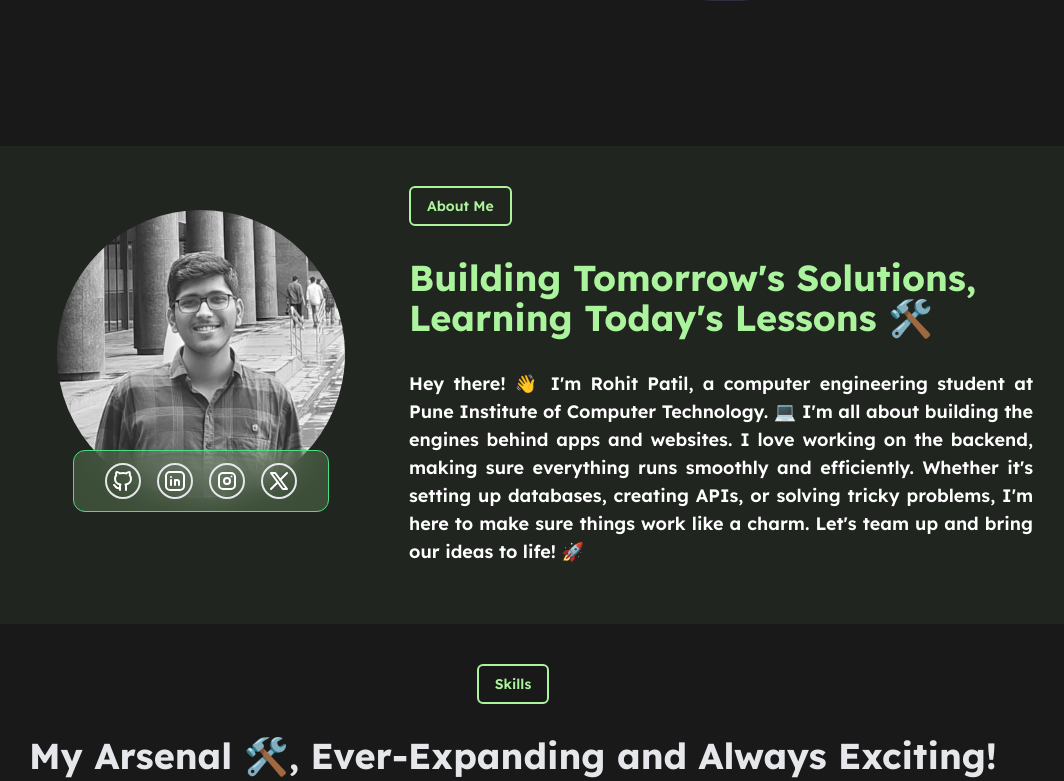
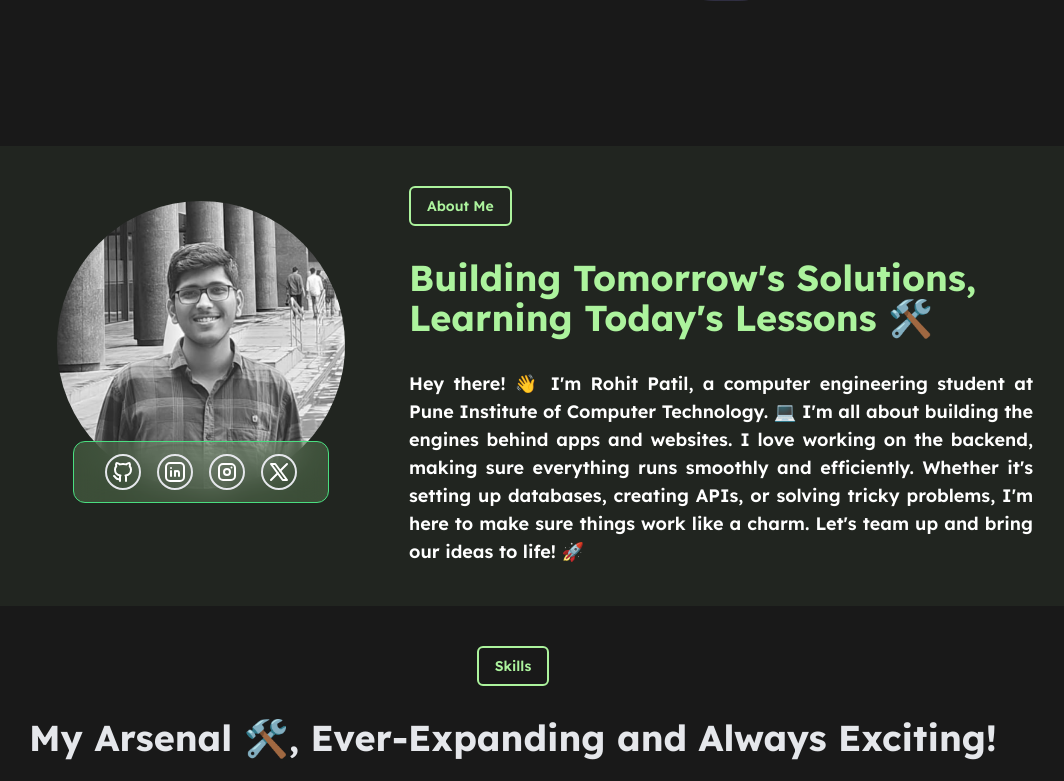
Before and after one commit to rohitvpatil0810/rohit-portfolio-next, a Next.js app: page / in a window 1280 px wide. Shown: the part 654-1435 px from the top of the page, without its empty margins (127-1191 px from the left). Built offline with nearby package versions, Linux system fonts and the light colour scheme.

Commit message:
fix: change img to next/image

```diff
--- a/src/components/about-me.tsx
+++ b/src/components/about-me.tsx
@@ -1,3 +1,4 @@
+import Image from "next/image";
 import LightGreenGlassMorph from "./ui/light-green-glass-morph";
 import SectionHeader from "./ui/section-header";
 import SocialIcon from "./ui/social-icon";
@@ -7,11 +8,13 @@
 function AboutMe({}: Props) {
   return (
     <div id="about-me" className="flex p-10 bg-light-green bg-opacity-5">
-      <div className="w-2/5 flex flex-col justify-center items-center py-6">
-        <img
+      <div className="w-2/5 flex flex-col justify-center items-center">
+        <Image
           src="/rohit.svg"
           alt="Rohit Patil"
           className="rounded-full w-72 h-72 object-center object-cover"
+          width={288}
+          height={288}
         />
         <LightGreenGlassMorph className="rounded-xl w-64 py-1 flex justify-center items-center -translate-y-12">
           {socialLinks.map((link) => (
```
